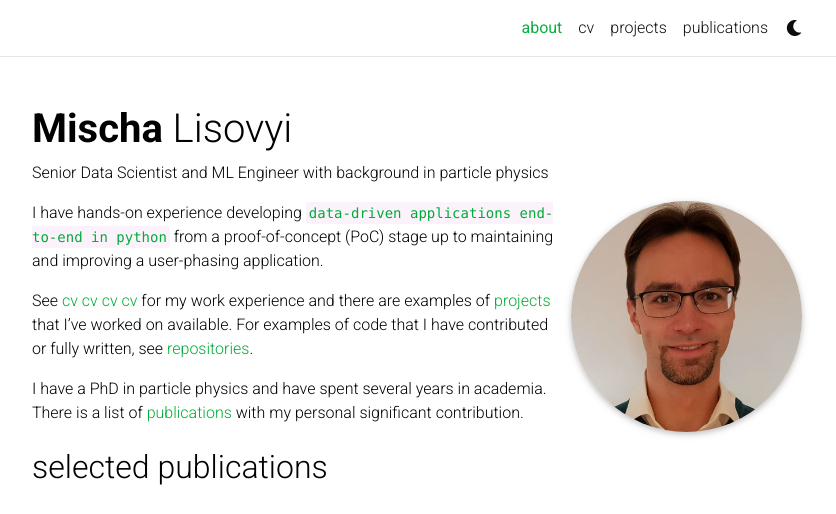
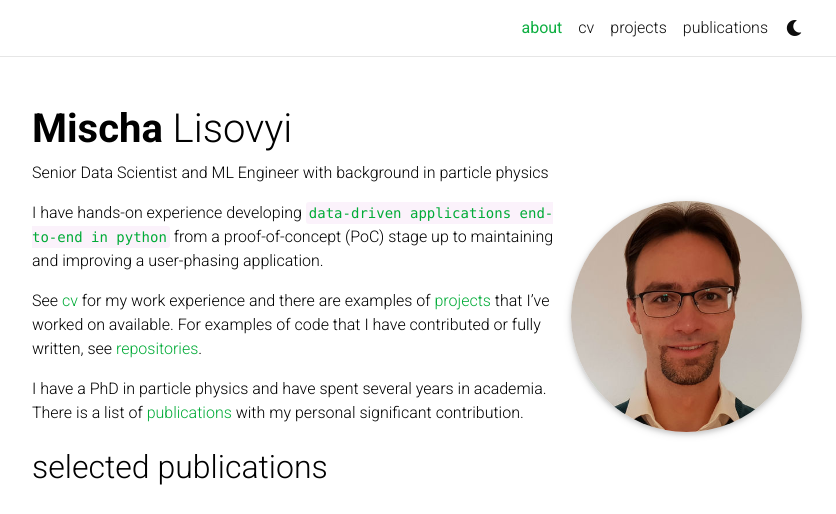
Before and after one commit to mlisovyi/mlisovyi.github.io, a Jekyll site: the page built from _pages/about.md, in a window 1280 px wide, cut to the strip 0-514 px from the top of the page. Shown: the whole strip, without its empty margins (223-1059 px from the left). Built offline with Jekyll 4.4.1, drawn with Linux system fonts in a browser that asks for light colours; full-size pictures stand in for the smaller copies a plugin makes; comment, search, counter and statistics services are not loaded; a style sheet for code colours, icons or effects is not loaded.

Commit message:
use relative links

```diff
--- a/_pages/about.md
+++ b/_pages/about.md
@@ -18,11 +18,11 @@
 I have hands-on experience developing `data-driven applications end-to-end in python` from a proof-of-concept (PoC)
 stage up to maintaining and improving a user-phasing application.
 
-See [cv](https://mlisovyi.github.io/cv/) [cv](/cv/) [cv](cv/) [cv](cv) for my work experience and
-there are examples of [projects](https://mlisovyi.github.io/projects/) that I've worked on
+See [cv](cv/) for my work experience and
+there are examples of [projects](projects/) that I've worked on
 available.
-For examples of code that I have contributed or fully written, see [repositories](https://mlisovyi.github.io/repositories/).
+For examples of code that I have contributed or fully written, see [repositories](repositories/).
 
 I have a PhD in particle physics and have spent several years in academia.
-There is a list of [publications](https://mlisovyi.github.io/publications/) with my personal significant
+There is a list of [publications](publications/) with my personal significant
 contribution.
```
